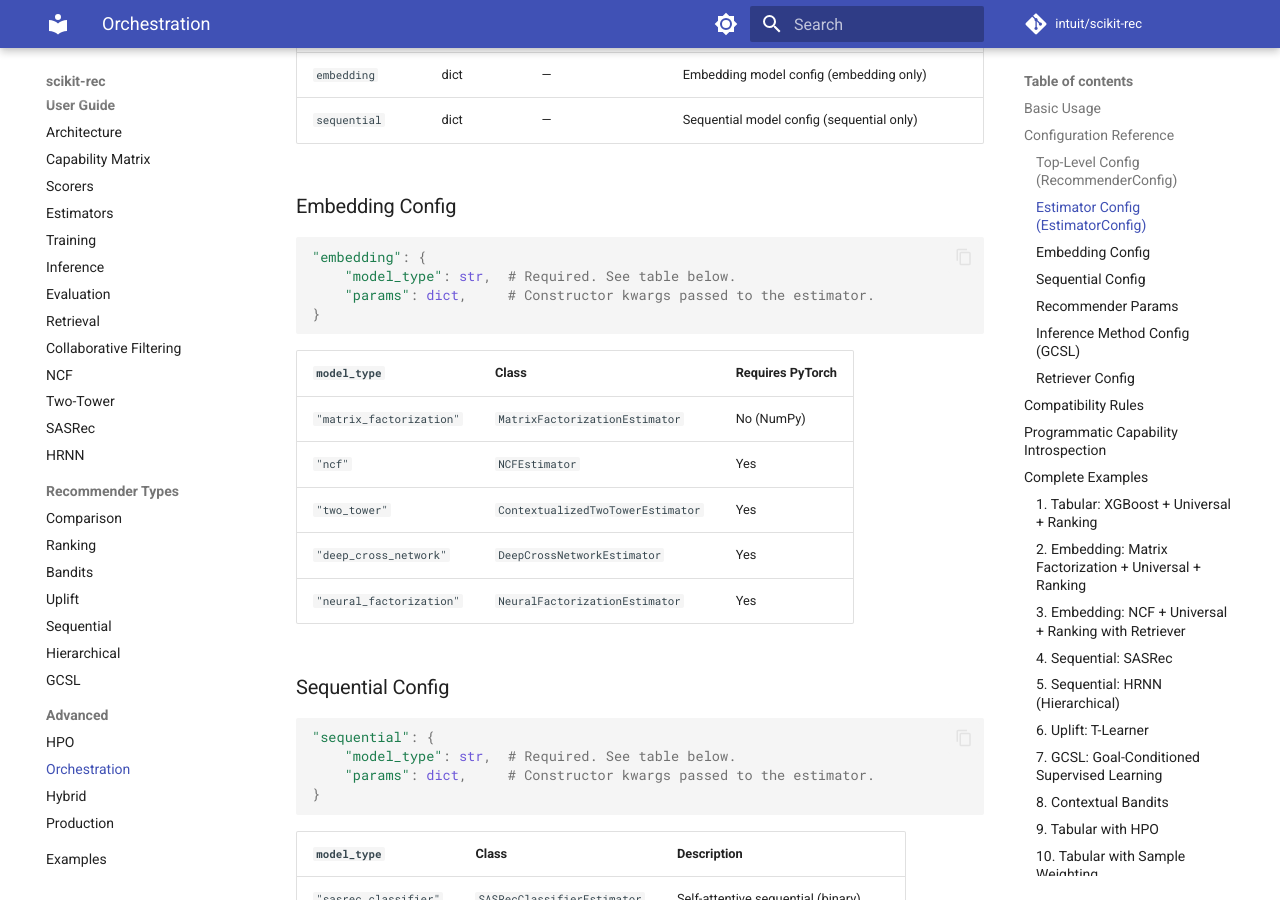
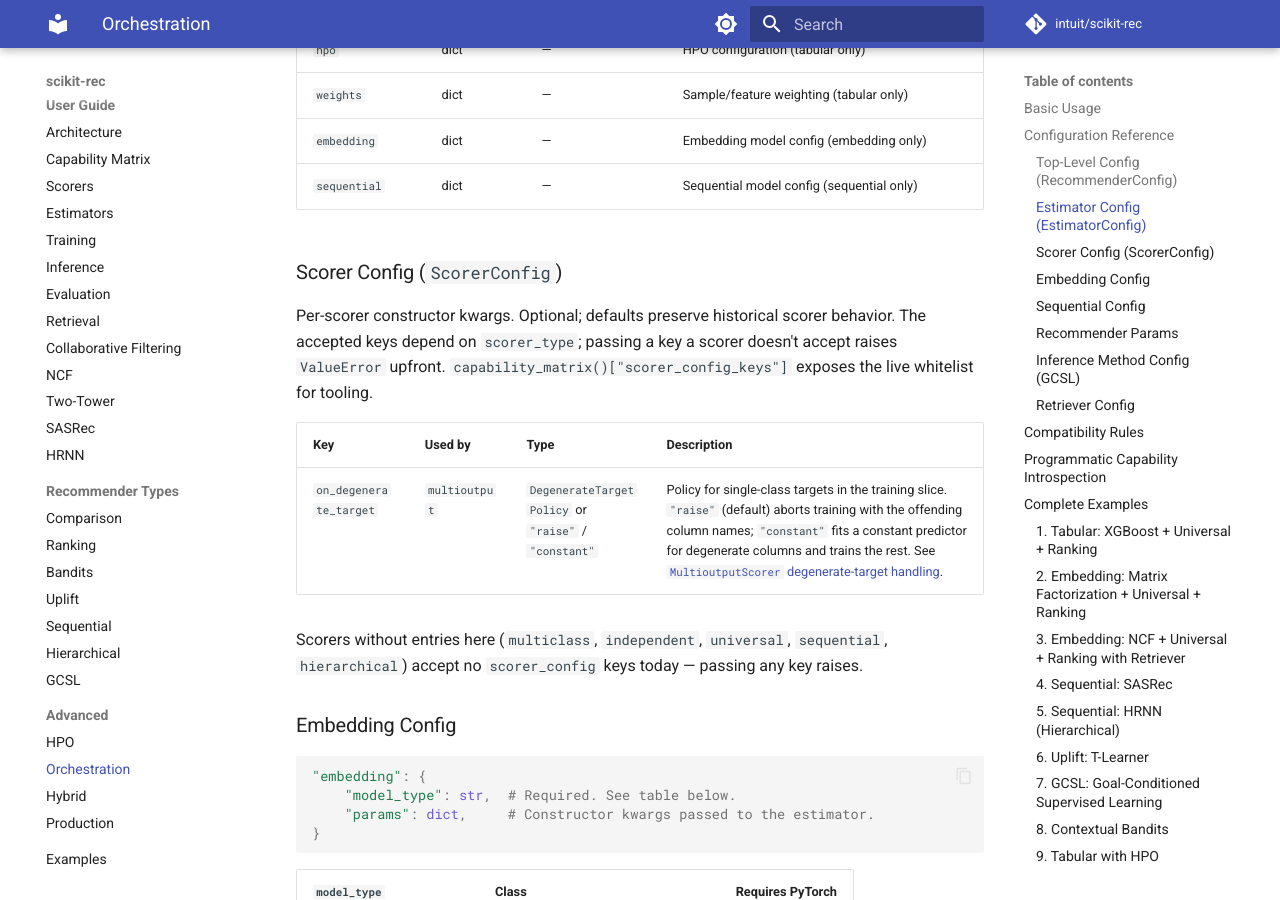
Before and after one commit to intuit/scikit-rec, an MkDocs documentation site: the page built from docs/advanced/orchestration.md, in a window 1280 px wide and 900 px high, scrolled down 1628 px. Built offline with MkDocs 1.6.1 and Material for MkDocs 9.7.7, drawn with Linux system fonts in a browser that asks for light colours; comment, search, counter and statistics services are not loaded; some of the changed text lies outside the part shown.

Commit message:
docs change

````diff
--- a/docs/advanced/orchestration.md
+++ b/docs/advanced/orchestration.md
@@ -40,6 +40,7 @@ recommendations = recommender.recommend(interactions=query_df, top_k=5)
 | `recommender_type` | str | **Yes** | `"ranking"`, `"bandits"`, `"sequential"`, `"hierarchical_sequential"`, `"uplift"`, `"gcsl"` |
 | `scorer_type` | str | **Yes** | `"universal"`, `"independent"`, `"multiclass"`, `"multioutput"`, `"sequential"`, `"hierarchical"` |
 | `estimator_config` | dict | Yes | Estimator configuration (see below) |
+| `scorer_config` | dict | No | Per-scorer constructor kwargs (see below). Unsupported keys raise `ValueError` upfront. |
 | `recommender_params` | dict | No | Per-recommender parameters (see below) |
 
 ### Estimator Config (`EstimatorConfig`)
@@ -53,6 +54,16 @@ recommendations = recommender.recommend(interactions=query_df, top_k=5)
 | `weights` | dict | — | Sample/feature weighting (tabular only) |
 | `embedding` | dict | — | Embedding model config (embedding only) |
 | `sequential` | dict | — | Sequential model config (sequential only) |
+
+### Scorer Config (`ScorerConfig`)
+
+Per-scorer constructor kwargs. Optional; defaults preserve historical scorer behavior. The accepted keys depend on `scorer_type`; passing a key a scorer doesn't accept raises `ValueError` upfront. `capability_matrix()["scorer_config_keys"]` exposes the live whitelist for tooling.
+
+| Key | Used by | Type | Description |
+|-----|---------|------|-------------|
+| `on_degenerate_target` | `multioutput` | `DegenerateTargetPolicy` or `"raise"` / `"constant"` | Policy for single-class targets in the training slice. `"raise"` (default) aborts training with the offending column names; `"constant"` fits a constant predictor for degenerate columns and trains the rest. See [`MultioutputScorer` degenerate-target handling](../user-guide/scorers.md#degenerate-target-handling-on_degenerate_target). |
+
+Scorers without entries here (`multiclass`, `independent`, `universal`, `sequential`, `hierarchical`) accept no `scorer_config` keys today — passing any key raises.
 
 ### Embedding Config
 
@@ -158,6 +169,14 @@ capability_matrix()
 #     "sequential_model_types": ("sasrec_classifier", "sasrec_regressor", ...),
 #     "inference_method_types": ("mean_scalarization", "percentile_value", "predefined_value"),
 #     "retriever_types": ("popularity", "content_based", "embedding"),
+#     "scorer_config_keys": {
+#         "multioutput": ("on_degenerate_target",),
+#         "multiclass": (),
+#         "independent": (),
+#         "universal": (),
+#         "sequential": (),
+#         "hierarchical": (),
+#     },
 # }
 ```
 
````
